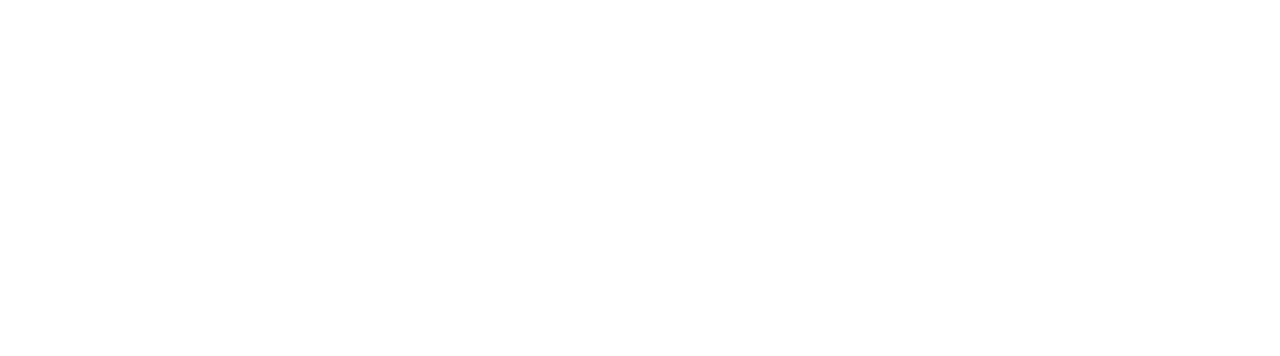
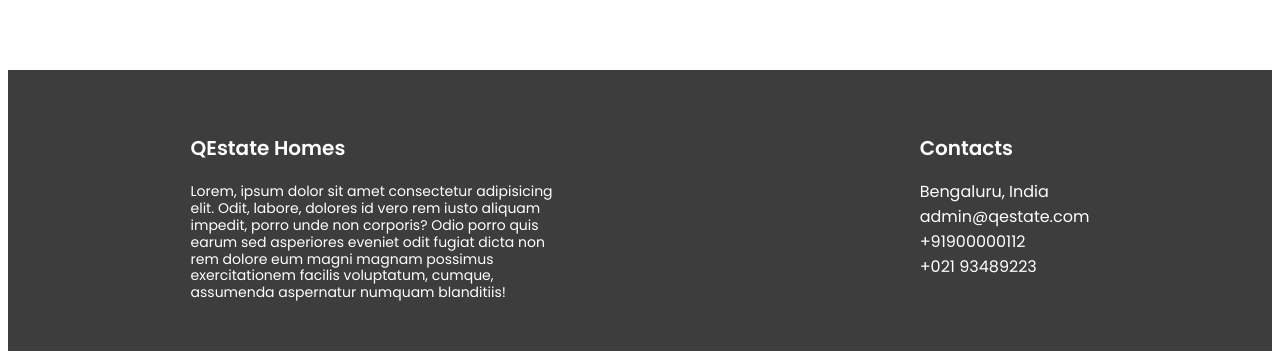
Before and after one commit to Priyanshaw/q-estate, a React (Create React App) app in the folder frontend/: page / in a window 1280 px wide. Shown: the part 835-1191 px from the top of the page. Before the commit the page ends 813 px from the top, so only its background shows below. Built offline with nearby package versions, Linux system fonts and the light colour scheme; no server answers.

Commit message:
Footer section

```diff
--- /dev/null
+++ b/frontend/src/components/Footer/Footer.css
@@ -0,0 +1,29 @@
+.footer-container{
+    font-family: "Poppins", sans-serif;
+    display: flex;
+    box-sizing: border-box;
+    padding: 50px;
+    background-color: rgb(61, 61, 61);
+    color: #fff;
+    justify-content: space-around;
+    margin-top: 100px;
+    column-gap: 80px;
+}
+.company-name{
+    font-size: 20px;
+    margin-bottom: 20px;
+}
+.company-description{
+    line-height: 1.2;
+    font-size: 14px;
+    width: 30vw;
+}
+.link-header{
+    font-size: 20px;
+
+}
+.link-items{
+    list-style: none;
+    cursor: pointer;
+    padding-left: 0px;
+}
--- /dev/null
+++ b/frontend/src/components/Footer/Footer.js
@@ -0,0 +1,28 @@
+import React from "react";
+import "./Footer.css";
+
+export default function Footer() {
+  return (
+    <div className="footer-container">
+      <div className="first-col">
+        <h1 className="company-name">QEstate Homes</h1>
+        <div className="company-description">
+          Lorem, ipsum dolor sit amet consectetur adipisicing elit. Odit,
+          labore, dolores id vero rem iusto aliquam impedit, porro unde non
+          corporis? Odio porro quis earum sed asperiores eveniet odit fugiat
+          dicta non rem dolore eum magni magnam possimus exercitationem facilis
+          voluptatum, cumque, assumenda aspernatur numquam blanditiis!
+        </div>
+      </div>
+      <div className="second-col">
+        <h1 className="link-header">Contacts</h1>
+        <ul className="link-items">
+            <li>Bengaluru, India</li>
+            <li>admin@qestate.com</li>
+            <li>+91900000112</li>
+            <li>+021 93489223</li>
+        </ul>
+      </div>
+    </div>
+  );
+}
--- a/frontend/src/components/Landing Page/LandingPage.js
+++ b/frontend/src/components/Landing Page/LandingPage.js
@@ -3,6 +3,7 @@
 import HeroSection from "../HeroSection/HeroSection";
 import FeaturedListings from "../FeaturedListings/FeaturedListings";
 import './LandingPage.css';
+import Footer from "../Footer/Footer";
 
 function LandingPage() {
   return (
@@ -13,7 +14,9 @@
         <h1 className="featured-listings-title">Here are some of our featured listings:</h1>
 
         <FeaturedListings/>
+
       </div>
+      <Footer/>
     </div>
   );
 }
```
